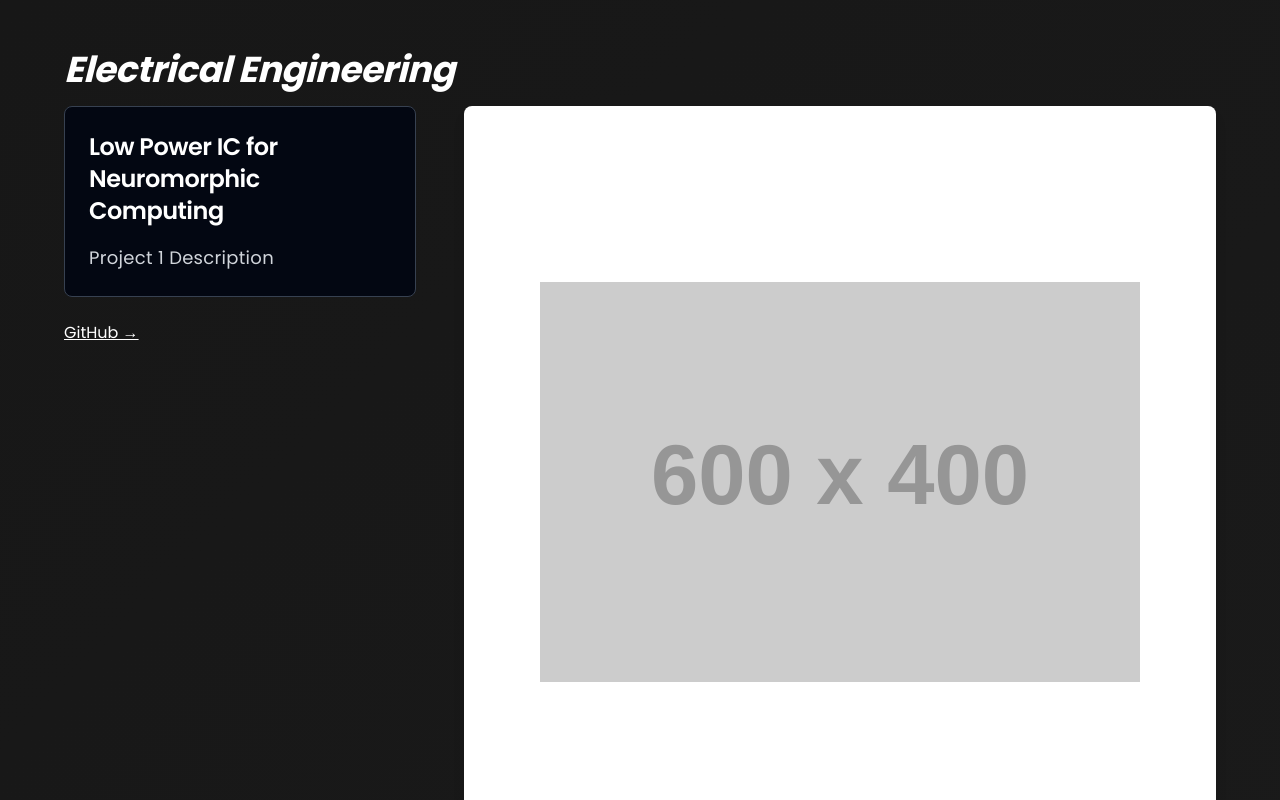
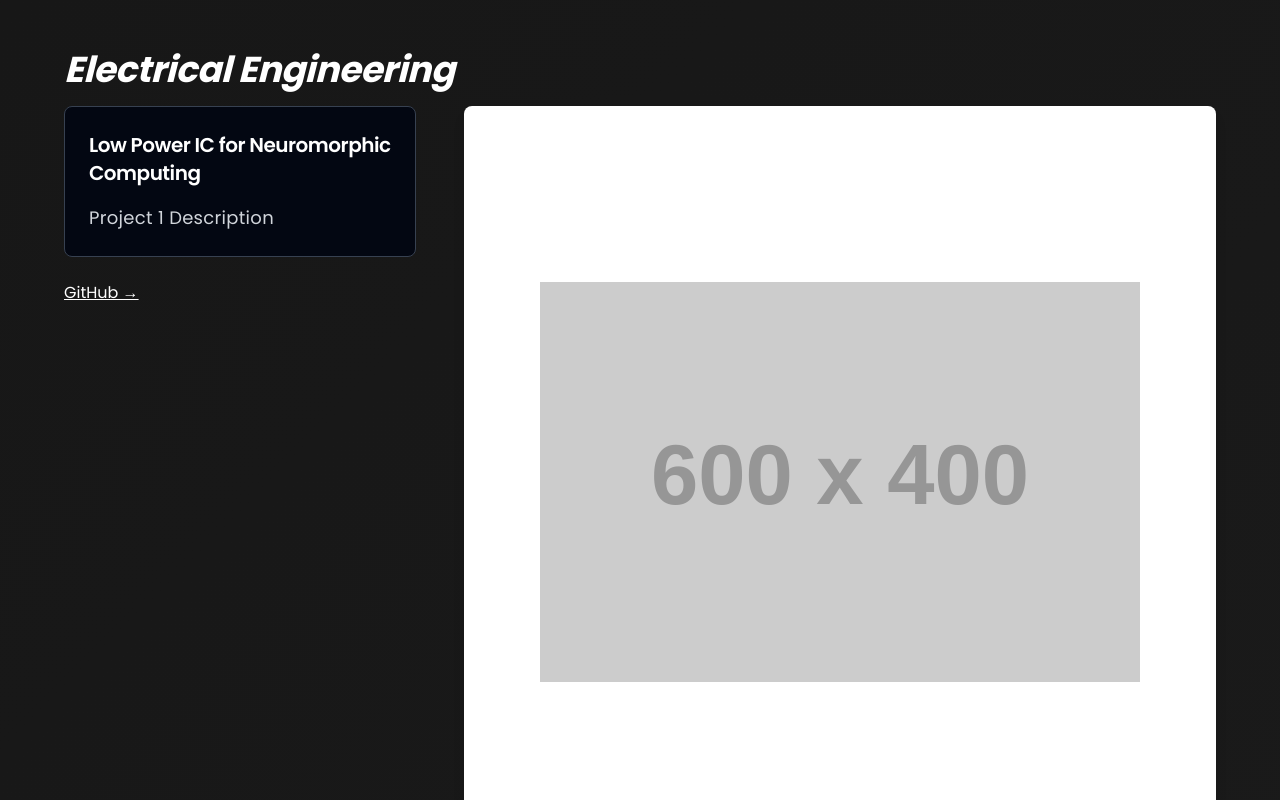
Before and after one commit to arhaamhossain/ARX, a Next.js app: page /ARX/ in a window 1280 px wide. Shown: the part 920-1720 px from the top of the page. Built offline with nearby package versions, Linux system fonts and the light colour scheme.

Commit message:
Reduce project title font size from text-2xl to text-xl

```diff
--- a/pages/index.tsx
+++ b/pages/index.tsx
@@ -317,7 +317,7 @@ export default function Home() {
                     {/* Project Content - Left Column */}
                     <div className="order-2 md:order-1 space-y-6 md:col-span-1">
                       <div className="border border-gray-700 rounded-lg p-6 bg-gray-950">
-                        <h3 className="text-2xl font-semibold mb-4 text-white">
+                        <h3 className="text-xl font-semibold mb-4 text-white">
                           {project.title}
                         </h3>
                         <p className="text-gray-300 text-lg leading-relaxed">
```
